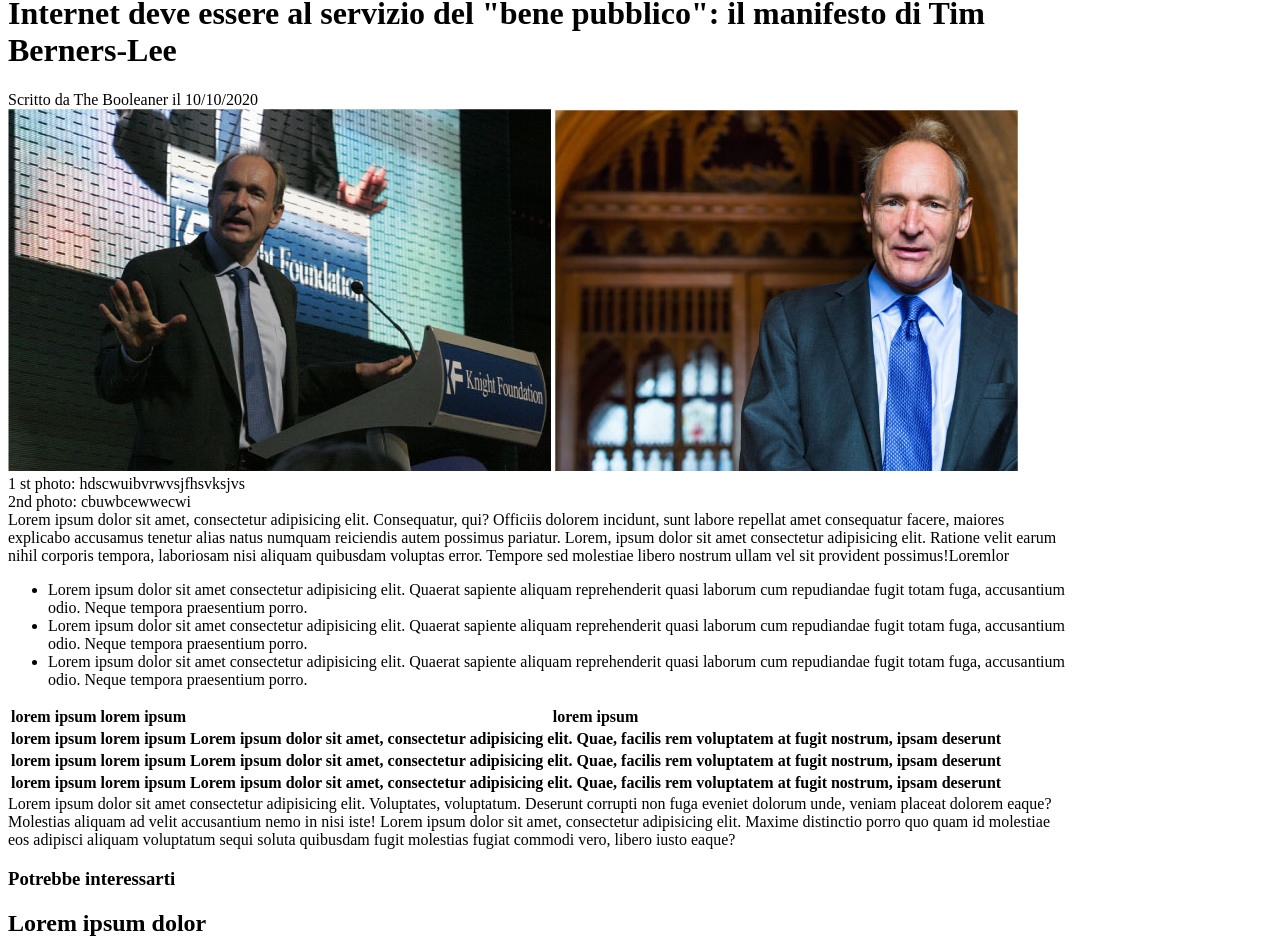
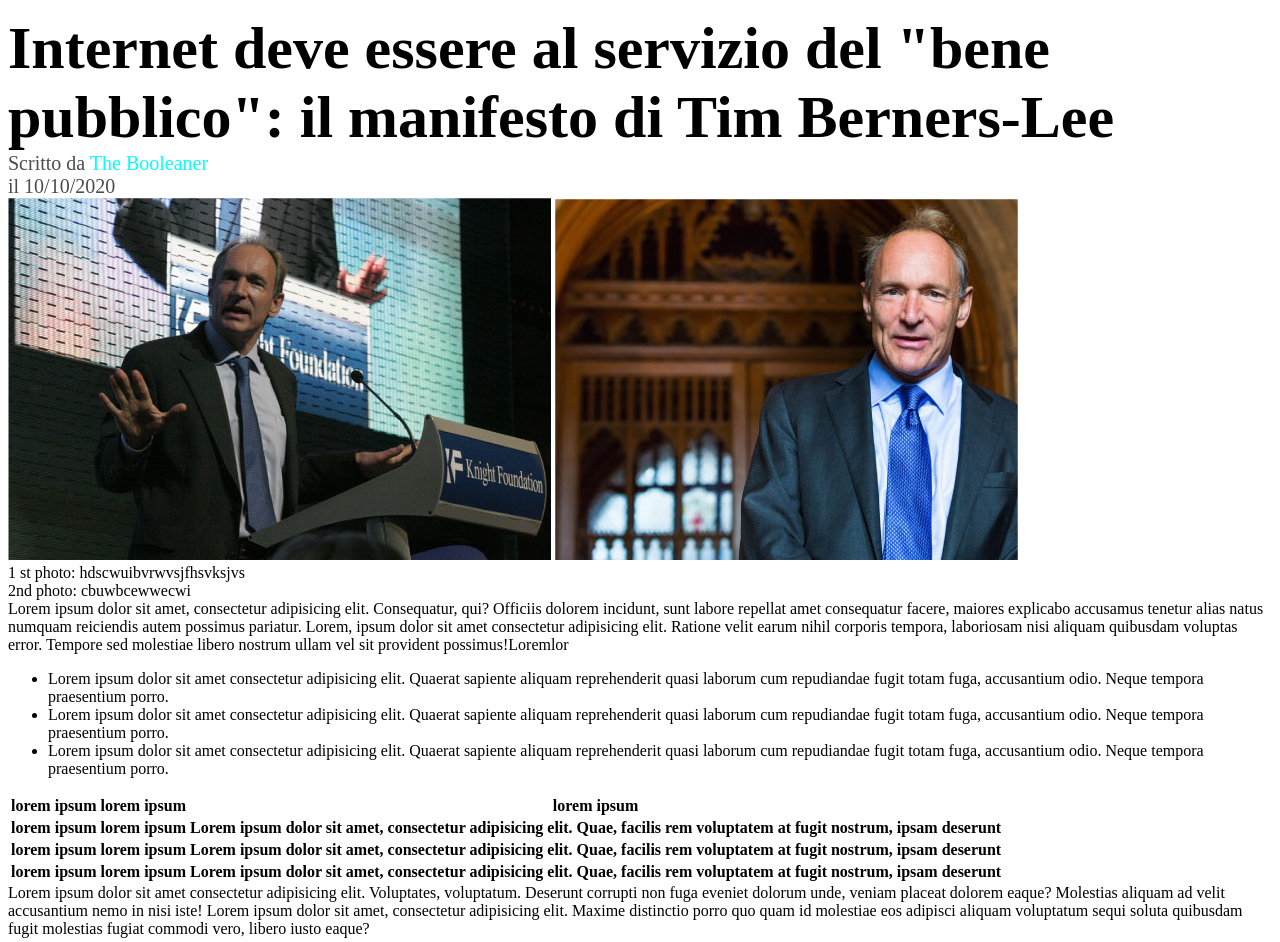
Before and after one commit to trelefede/html-css-booleaner, a plain HTML site: page index.html in a window 1280 px wide. Shown: the part 214-1156 px from the top of the page. Drawn offline with Linux system fonts and the light colour scheme.

Commit message:
modificato struttura html

```diff
--- a/css/style.css
+++ b/css/style.css
@@ -1,11 +1,11 @@
 body {
-    height: 1546px;
-    width: 1057px;
+    height: auto;
+    width: auto;
 }
 
 /* header */
 header {
-    width: 1057px;
+    width: auto;
     height: 180px;
     background-image: url(../images/pattern.png);
     background-color: #4fa0ff;
@@ -21,6 +21,20 @@ header {
 
 /* main */
 
+h1 {
+    font-size: 60px;
+    margin-bottom: auto;
+}
+
+#sottotitolo {
+    font-size: 20px;
+    color: rgba(0, 0, 0, 0.7);
+}
+
+#azzurro {
+    color: aqua;
+}
+
 /* /main */
 
 
--- a/index.html
+++ b/index.html
@@ -18,18 +18,18 @@
 
         <!-- titolo sottotitolo -->
         <h1>Internet deve essere al servizio del "bene pubblico": il manifesto di Tim Berners-Lee</h1>
-        <div id="sottotitolo">Scritto da <span>The Booleaner</span> il 10/10/2020</div>
+        <div id="sottotitolo">Scritto da <span id="azzurro">The Booleaner</span> <br> il 10/10/2020</div>
 
         <!-- immagini con didascalia-->
+        <div></div>
         <img src="images/tim-1.jpg" alt="Tim Berners-Lee">
         <img src="images/tim-2.jpg" alt="Tim Berners-Lee">
         <div>1 st photo: hdscwuibvrwvsjfhsvksjvs <br> 2nd photo: cbuwbcewwecwi</div>
 
         <!-- corpo centrale -->
-        <section>
 
         <!-- prima parte -->
-            <div>Lorem ipsum dolor sit amet, consectetur adipisicing elit. Consequatur, qui? Officiis dolorem incidunt,
+        <section>Lorem ipsum dolor sit amet, consectetur adipisicing elit. Consequatur, qui? Officiis dolorem incidunt,
             sunt
             labore repellat amet consequatur facere, maiores explicabo accusamus tenetur alias natus numquam
             reiciendis
@@ -37,9 +37,10 @@
             nihil
             corporis tempora, laboriosam nisi aliquam quibusdam voluptas error. Tempore sed molestiae libero nostrum
             ullam vel sit provident possimus!Loremlor
-            </div>
+        </section>
 
         <!-- elenco puntato -->
+        <section>
             <ul>
                 <li>Lorem ipsum dolor sit amet consectetur adipisicing elit. Quaerat sapiente aliquam reprehenderit
                     quasi laborum cum repudiandae fugit totam fuga, accusantium odio. Neque tempora praesentium porro.
@@ -51,8 +52,10 @@
                     quasi laborum cum repudiandae fugit totam fuga, accusantium odio. Neque tempora praesentium porro.
                 </li>
             </ul>
+        </section>
 
         <!-- tabella -->
+        <section>
             <table>
                 <thead>
                     <tr>
@@ -85,16 +88,18 @@
                     </tr>
                 </tbody>
             </table>
+        </section>
 
         <!-- ultima parte -->
+        <section>
             <div>Lorem ipsum dolor sit amet consectetur adipisicing elit. Voluptates, voluptatum. Deserunt corrupti non
                 fuga eveniet dolorum unde, veniam placeat dolorem eaque? Molestias aliquam ad velit accusantium nemo in
                 nisi iste! Lorem ipsum dolor sit amet, consectetur adipisicing elit. Maxime distinctio porro quo quam id
                 molestiae eos adipisci aliquam voluptatum sequi soluta quibusdam fugit molestias fugiat commodi vero,
                 libero iusto eaque?
             </div>
+        </section>
 
-        </section>
     </main>
 
     <footer>
```
Lines whose indentation alone changed are shown as unchanged.
